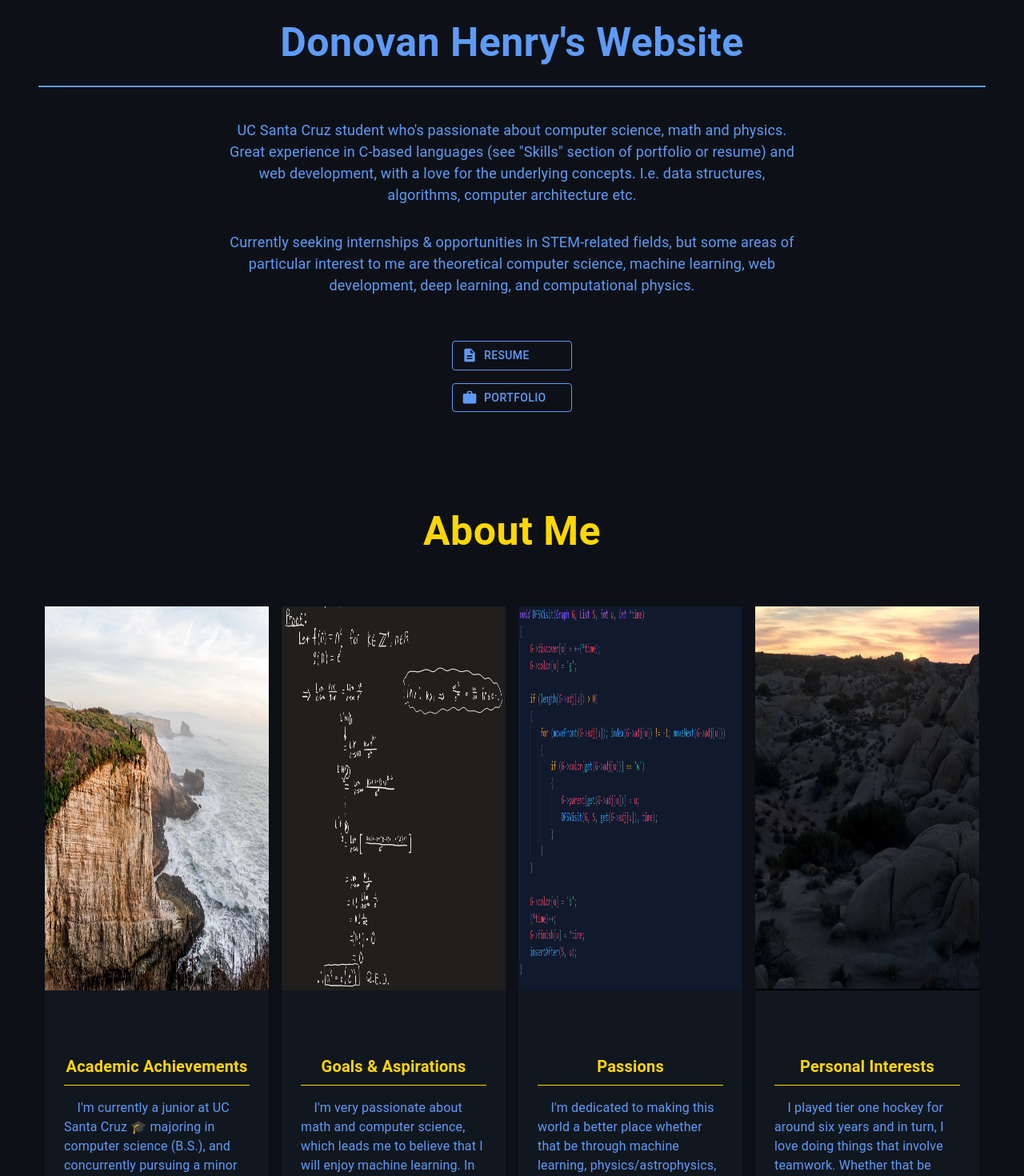
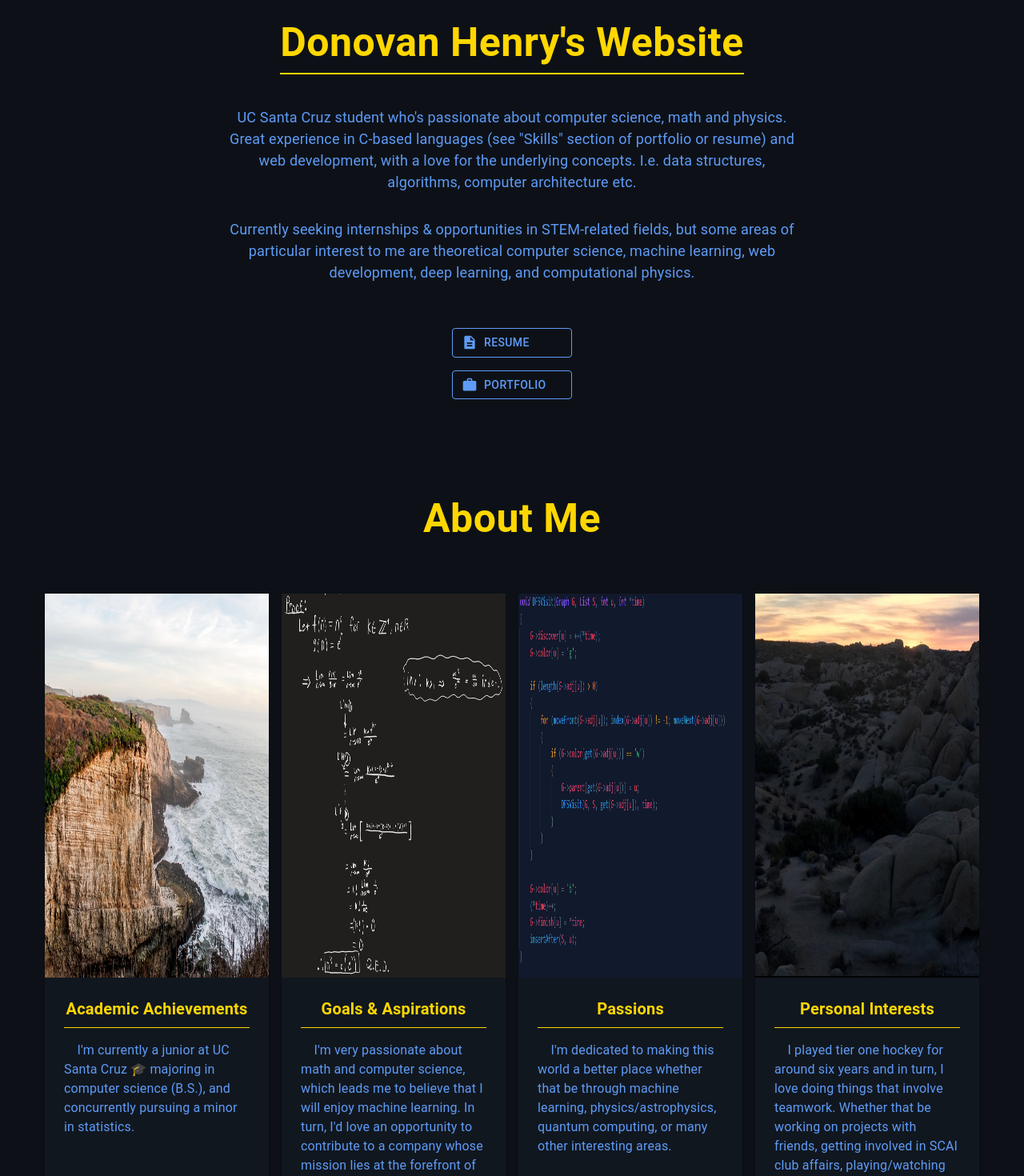
Before and after one commit to Donovanphenry/Donovanphenry, a React (Create React App) app: page /#/ in a window 1280 px wide. Shown: the top 1470 px of the page at 80% size. Built offline with nearby package versions, Linux system fonts and the light colour scheme.

Commit message:
Removed margin and padding from homeinfotextflex and added better border to site title typog.

```diff
--- a/src/Home.js
+++ b/src/Home.js
@@ -146,7 +146,6 @@ const useStyles = makeStyles((theme) => ({
   },
 
   siteTitleBox: {
-    width: '100%',
     display: 'flex',
   },
 
@@ -156,14 +155,12 @@ const useStyles = makeStyles((theme) => ({
   // #FADA5E
 
   siteTitleTypog: {
-    borderBottom: `2px solid ${AppColors.homePrimary}`,
+    borderBottom: `2px solid ${AppColors.homeSecondary}`,
     textAlign: 'center',
     marginTop: theme.spacing(2),
     marginBottom: theme.spacing(2),
-    paddingBottom: theme.spacing(2),
-    flexGrow: 1,
     fontWeight: 'bold',
-    color: AppColors.homePrimary,
+    color: AppColors.homeSecondary,
 
     [theme.breakpoints.up('sm')]: {
       fontSize: '50px',
@@ -278,9 +275,7 @@ const useStyles = makeStyles((theme) => ({
   },
 
   homeInfoHeader: {
-    marginTop: theme.spacing(4),
     marginBottom: theme.spacing(1),
-    paddingTop: theme.spacing(3),
     borderTop: `2px solid ${AppColors.primary}`,
     fontSize: '20px',
     fontWeight: 'bold',
```
Also changed, not shown: 10 other files (tests, documents, lock files or other folders).
